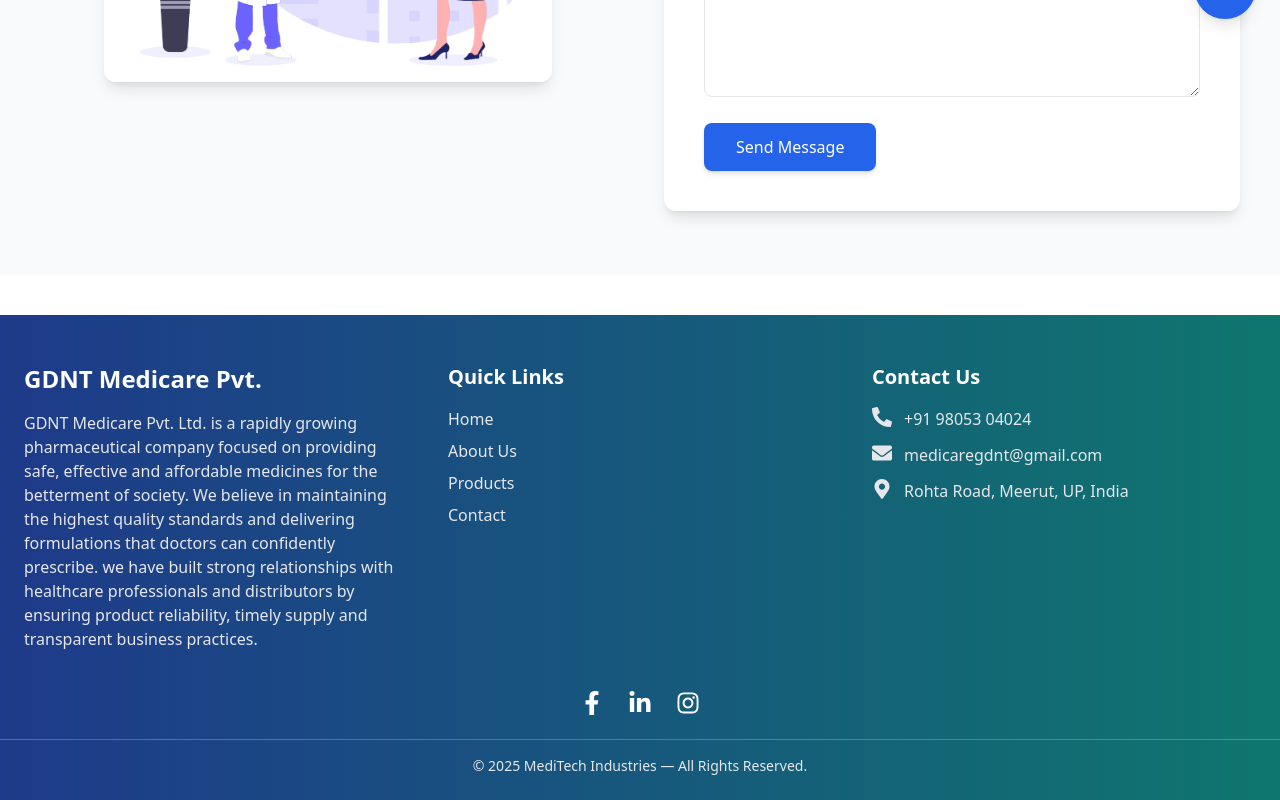
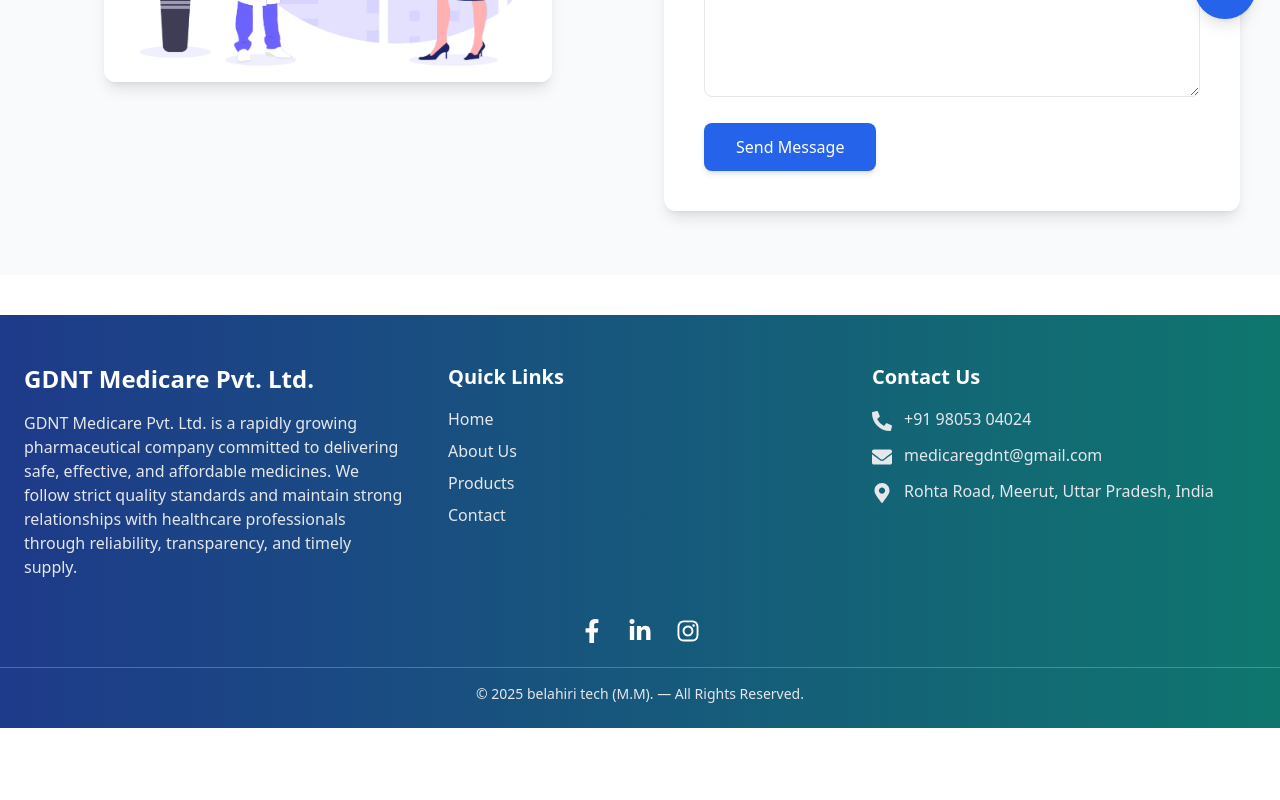
Before and after one commit to MukulMotla/GDNT-website, a React (Create React App) app: page /contact in a window 1280 px wide. Shown: the part 757-1557 px from the top of the page. After the commit the page ends 1485 px from the top, so only its background shows below. Built offline with nearby package versions, Linux system fonts and the light colour scheme.

Commit message:
Fix footer anchor accessibility for Netlify CI

```diff
--- a/src/components/Footer.jsx
+++ b/src/components/Footer.jsx
@@ -1,18 +1,28 @@
-import { FaPhoneAlt, FaEnvelope, FaMapMarkerAlt, FaFacebookF, FaLinkedinIn, FaInstagram } from "react-icons/fa";
-import { Link } from "react-router-dom"; // Updated import
+import {
+  FaPhoneAlt,
+  FaEnvelope,
+  FaMapMarkerAlt,
+  FaFacebookF,
+  FaLinkedinIn,
+  FaInstagram,
+} from "react-icons/fa";
+import { Link } from "react-router-dom";
 
 const Footer = () => {
   return (
     <footer className="bg-gradient-to-r from-blue-900 to-teal-700 text-white pt-12 pb-6 mt-10">
-
       {/* --- CONTAINER --- */}
       <div className="max-w-7xl mx-auto px-6 grid md:grid-cols-3 gap-10">
 
         {/* --- COMPANY INFO --- */}
         <div>
-          <h2 className="text-2xl font-bold mb-4">GDNT Medicare Pvt.</h2>
+          <h2 className="text-2xl font-bold mb-4">GDNT Medicare Pvt. Ltd.</h2>
           <p className="text-gray-200 leading-6">
-            GDNT Medicare Pvt. Ltd. is a rapidly growing pharmaceutical company focused on providing safe, effective and affordable medicines for the betterment of society. We believe in maintaining the highest quality standards and delivering formulations that doctors can confidently prescribe. we have built strong relationships with healthcare professionals and distributors by ensuring product reliability, timely supply and transparent business practices.
+            GDNT Medicare Pvt. Ltd. is a rapidly growing pharmaceutical company
+            committed to delivering safe, effective, and affordable medicines.
+            We follow strict quality standards and maintain strong relationships
+            with healthcare professionals through reliability, transparency,
+            and timely supply.
           </p>
         </div>
 
@@ -40,16 +50,16 @@
           <h3 className="text-xl font-semibold mb-4">Contact Us</h3>
           <ul className="space-y-3 text-gray-200">
             <li className="flex items-start gap-3">
-              <FaPhoneAlt className="text-xl" />
+              <FaPhoneAlt className="text-xl mt-1" />
               <span>+91 98053 04024</span>
             </li>
             <li className="flex items-start gap-3">
-              <FaEnvelope className="text-xl" />
+              <FaEnvelope className="text-xl mt-1" />
               <span>medicaregdnt@gmail.com</span>
             </li>
             <li className="flex items-start gap-3">
-              <FaMapMarkerAlt className="text-xl" />
-              <span>Rohta Road, Meerut, UP, India</span>
+              <FaMapMarkerAlt className="text-xl mt-1" />
+              <span>Rohta Road, Meerut, Uttar Pradesh, India</span>
             </li>
           </ul>
         </div>
@@ -57,14 +67,40 @@
 
       {/* --- SOCIAL ICONS --- */}
       <div className="mt-10 flex justify-center gap-6 text-white text-2xl">
-        <a href="#" className="hover:text-teal-300 transition"><FaFacebookF /></a>
-        <a href="#" className="hover:text-teal-300 transition"><FaLinkedinIn /></a>
-        <a href="#" className="hover:text-teal-300 transition"><FaInstagram /></a>
+        <a
+          href="https://www.facebook.com/"
+          target="_blank"
+          rel="noopener noreferrer"
+          aria-label="Facebook"
+          className="hover:text-teal-300 transition"
+        >
+          <FaFacebookF />
+        </a>
+
+        <a
+          href="https://www.linkedin.com/"
+          target="_blank"
+          rel="noopener noreferrer"
+          aria-label="LinkedIn"
+          className="hover:text-teal-300 transition"
+        >
+          <FaLinkedinIn />
+        </a>
+
+        <a
+          href="https://www.instagram.com/"
+          target="_blank"
+          rel="noopener noreferrer"
+          aria-label="Instagram"
+          className="hover:text-teal-300 transition"
+        >
+          <FaInstagram />
+        </a>
       </div>
 
       {/* --- COPYRIGHT --- */}
       <div className="text-center text-gray-200 text-sm mt-6 border-t border-gray-300/30 pt-4">
-        © {new Date().getFullYear()} MediTech Industries — All Rights Reserved.
+        © {new Date().getFullYear()} belahiri tech (M.M). — All Rights Reserved.
       </div>
     </footer>
   );
```
